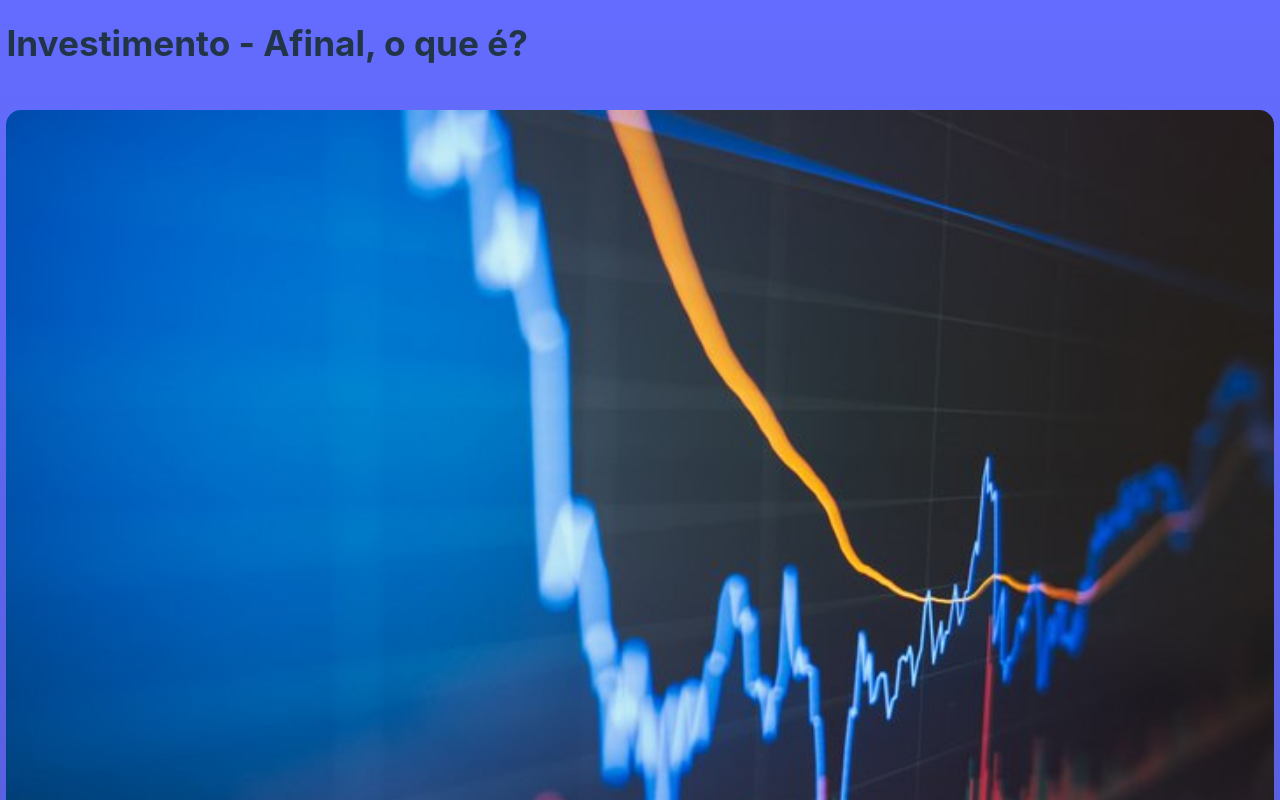
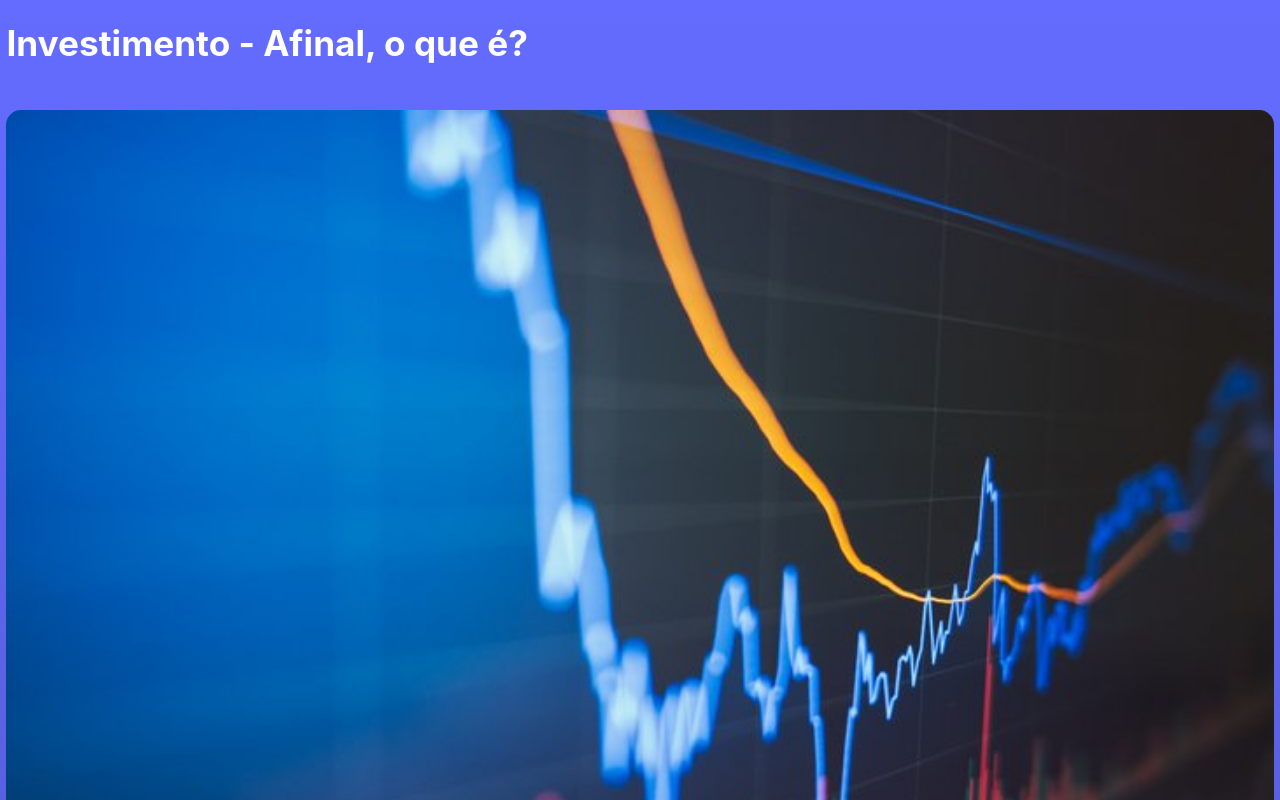
Before and after one commit to Guztaver/aprendendoAInvenstir, a Vue app: page / in a window 1280 px wide. Shown: the top 800 px of the page. Built offline with nearby package versions, Linux system fonts and the light colour scheme.

Commit message:
style: fixing some bugs

```diff
--- a/src/style.css
+++ b/src/style.css
@@ -112,10 +112,10 @@ li, ol, ul {
   text-align: left;
 }
 
-@media (prefers-color-scheme: light) {
+@media (prefers-color-scheme: dark) {
   :root {
+    background: linear-gradient(180deg, rgba(100,108,255,1) 14%, rgba(255,255,255,1) 85%);
     color: #213547;
-    background-color: linear-gradient(90deg, rgba(11,19,176,1) 0%, rgba(100,108,255,1) 50%, rgba(255,255,255,1) 100%);
   }
   a:hover {
     color: #747bff;
```
